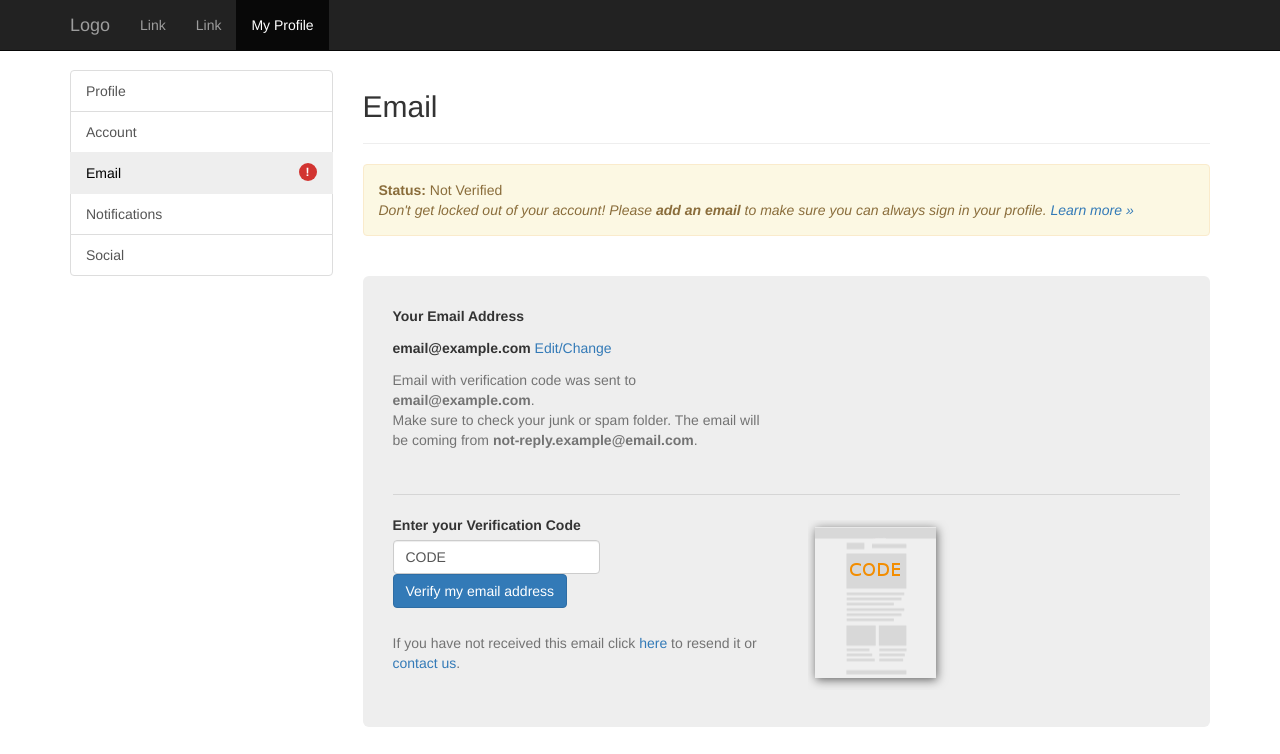
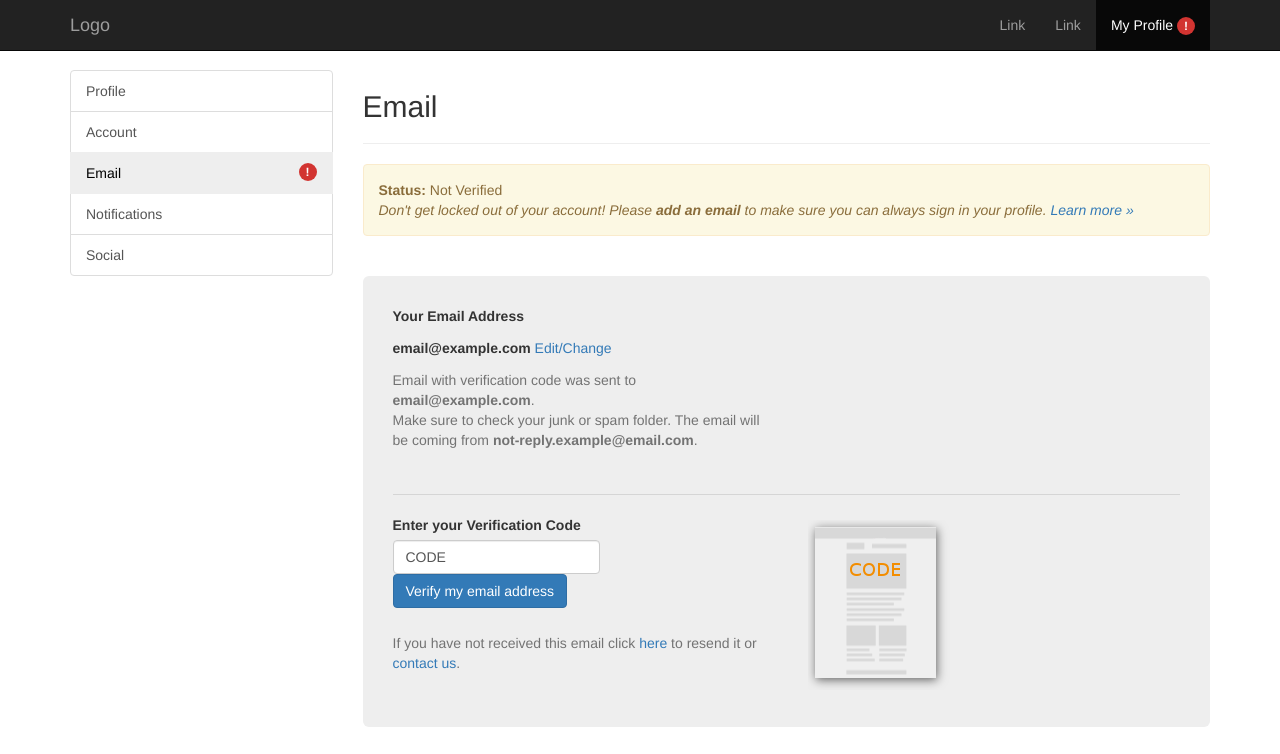
Before and after one commit to chrysaki/email_verification, a plain HTML site: page 2_verify_email.html in a window 1280 px wide. Shown: the top 754 px of the page. Drawn offline with nearby package versions, Linux system fonts and the light colour scheme.

Commit message:
Badge added

```diff
--- a/2_verify_email.html
+++ b/2_verify_email.html
@@ -34,11 +34,11 @@
           </button>
           <a class="navbar-brand" href="index.html">Logo</a>
         </div>
-        <div id="navbar" class="navbar-collapse collapse" aria-expanded="false" style="height: 1px;">
+        <div id="navbar" class="navbar-collapse collapse pull-right" aria-expanded="false" style="height: 1px;">
           <ul class="nav navbar-nav">
             <li><a>Link</a></li>
             <li><a>Link</a></li>
-            <li class="active"><a href="#">My Profile</a></li>
+            <li class="active"><a href="#">My Profile <span class="badge" style="background-color: #D23431;color: white;">!</span></a></li>
           </ul>
         </div><!-- /.nav-collapse -->
       </div><!-- /.container -->
```
Also changed, not shown: 1_add_email.html (+2 -2 lines), 1_add_new_email.html (+1 -1 lines), 2_verify_new_email.html (+2 -2 lines), 3_verification_success.html (+1 -1 lines), 3_verification_success_new_email.html (+1 -1 lines).
